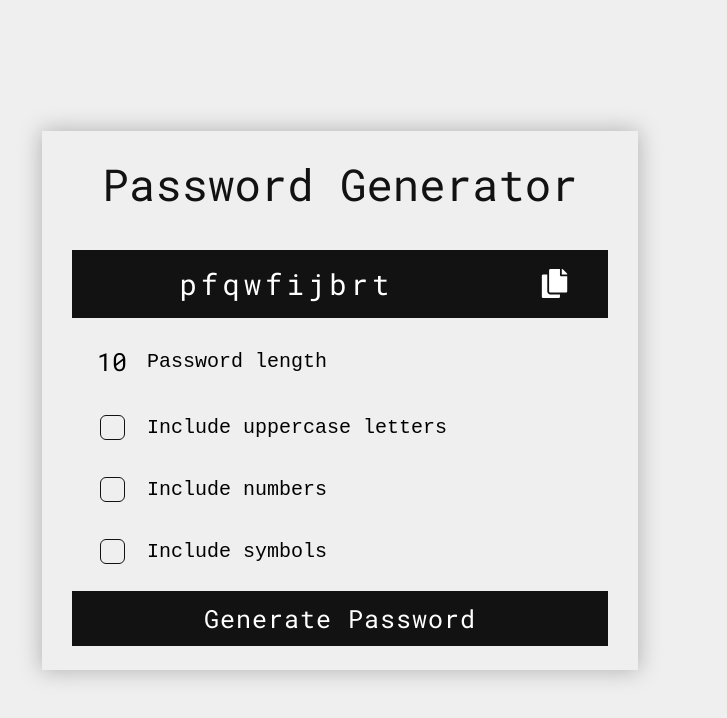
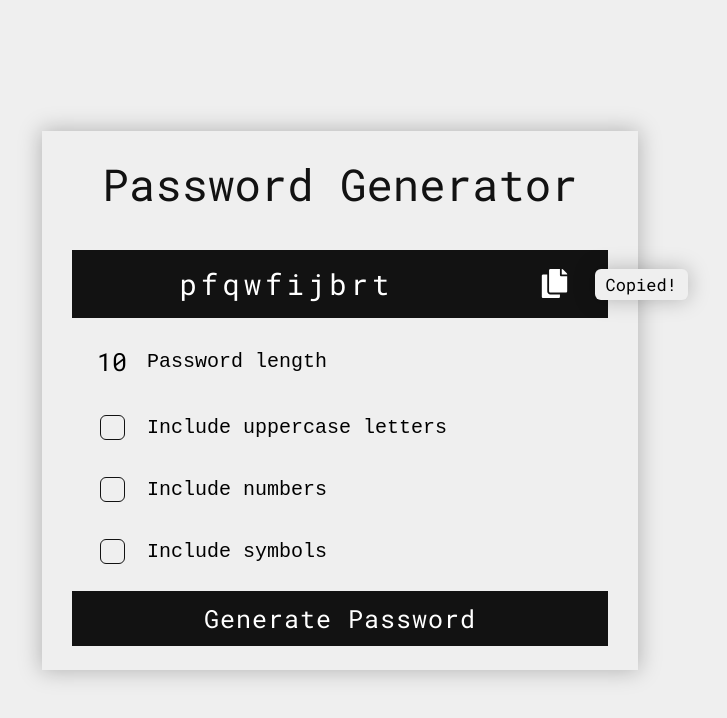
Before and after one commit to sbacanski0730/password-generator, a React (Create React App) app: page / in a window 1280 px wide. Shown: the top 718 px of the page, without its empty margins (300-1027 px from the left). Built offline with nearby package versions, Linux system fonts and the light colour scheme; a web font is replaced by a local one.

Commit message:
tooltip component init
New component - tooltip, styles refactor

```diff
--- a/src/components/MainComponent/MainComponent.jsx
+++ b/src/components/MainComponent/MainComponent.jsx
@@ -1,7 +1,7 @@
 import React, { useReducer, useState, useEffect } from "react";
 import generatePassword from "../../utils/generatePassword.js";
 import reducerMainComponent from "../../utils/reducerMainComponent.js";
-import StyledMainComponent from "./StyledMainComponent.js";
+import StyledMainComponent from "./MainComponent.styles.js";
 import FormField from "../FormField/FormField.jsx";
 import Button from "../Button/Button.jsx";
 import Title from "../Title/Title.jsx";
--- a/src/components/PasswordContainer/PasswordContainer.jsx
+++ b/src/components/PasswordContainer/PasswordContainer.jsx
@@ -1,53 +1,26 @@
 import React from "react";
 import PropTypes from "prop-types";
 import { FaCopy as CopyIcon } from "react-icons/fa";
-import styled from "styled-components";
+import StyledPasswordContainer from "./PasswordContainer.styles.js";
+import Tooltip from "../Tooltip/Tooltip.jsx";
 
-const Container = styled.div`
-  background: #121212;
-  color: #ffffff;
+const PasswordContainer = ({ password }) => {
+  const copyClick = () => {
+    console.log("navigator: ", navigator.clipboard.writeText);
 
-  display: flex;
-  align-items: center;
-  justify-content: center;
+    navigator.clipboard.writeText("This is in clipboard");
+  };
 
-  padding: 15px 0;
-  min-height: 64px;
-
-  h2 {
-    flex: 8;
-
-    font-size: ${(props) => {
-      if (props.password.length >= 25) return "15px";
-      if (props.password.length >= 20) return "20px";
-      if (props.password.length >= 18) return "23px";
-      if (props.password.length >= 15) return "26px";
-      return "29px";
-    }};
-
-    font-weight: 400;
-    letter-spacing: 4px;
-    text-align: center;
-  }
-
-  .placeholder {
-    color: #cecece;
-  }
-
-  svg {
-    flex: 2;
-
-    color: #ffffff;
-    font-size: 29px;
-  }
-`;
-
-const PasswordContainer = ({ password }) => (
-  <Container password={password}>
-    <h2>{password}</h2>
-    <CopyIcon />
-  </Container>
-);
+  return (
+    <StyledPasswordContainer password={password}>
+      <h2>{password}</h2>
+      <div className="icon-wrapper">
+        <CopyIcon onClick={copyClick} />
+        <Tooltip content="Copied!" />
+      </div>
+    </StyledPasswordContainer>
+  );
+};
 
 PasswordContainer.propTypes = {
   password: PropTypes.string,
--- /dev/null
+++ b/src/components/PasswordContainer/PasswordContainer.styles.js
@@ -0,0 +1,50 @@
+import styled from "styled-components";
+
+const StyledPasswordContainer = styled.div`
+  background: #121212;
+  color: #ffffff;
+
+  display: flex;
+  align-items: center;
+  justify-content: center;
+
+  padding: 15px 0;
+  min-height: 64px;
+
+  /* border: 1px solid yellow; */
+
+  h2 {
+    flex: 8;
+
+    font-size: ${(props) => {
+      if (props.password.length >= 25) return "15px";
+      if (props.password.length >= 20) return "20px";
+      if (props.password.length >= 18) return "23px";
+      if (props.password.length >= 15) return "26px";
+      return "29px";
+    }};
+
+    font-weight: 400;
+    letter-spacing: 4px;
+    text-align: center;
+  }
+
+  .icon-wrapper {
+    position: relative;
+
+    flex: 2;
+
+    display: flex;
+    justify-content: center;
+    align-items: center;
+  }
+
+  svg {
+    /* flex: 2; */
+
+    color: #ffffff;
+    font-size: 29px;
+  }
+`;
+
+export default StyledPasswordContainer;
--- /dev/null
+++ b/src/components/Tooltip/Tooltip.jsx
@@ -0,0 +1,31 @@
+import React from "react";
+import PropTypes from "prop-types";
+import styled from "styled-components";
+
+const StyledTooltip = styled.span`
+  position: absolute;
+  right: -75%;
+  top: 0;
+
+  /* background-color: #f9f9f9; */
+  background-color: #efefef;
+  color: #000;
+  border-radius: 6px;
+  padding: 4px 11px;
+  font-size: 17px;
+  box-shadow: 0px 0px 21px 0px rgba(0, 0, 0, 0.25);
+`;
+
+const Tooltip = ({ display, content }) =>
+  display && <StyledTooltip>{content}</StyledTooltip>;
+
+Tooltip.propTypes = {
+  display: PropTypes.bool,
+  content: PropTypes.string.isRequired,
+};
+
+Tooltip.defaultProps = {
+  display: true,
+};
+
+export default Tooltip;
```
Also changed, not shown: src/components/MainComponent/MainComponent.styles.js (renamed from src/components/MainComponent/StyledMainComponent.js).
